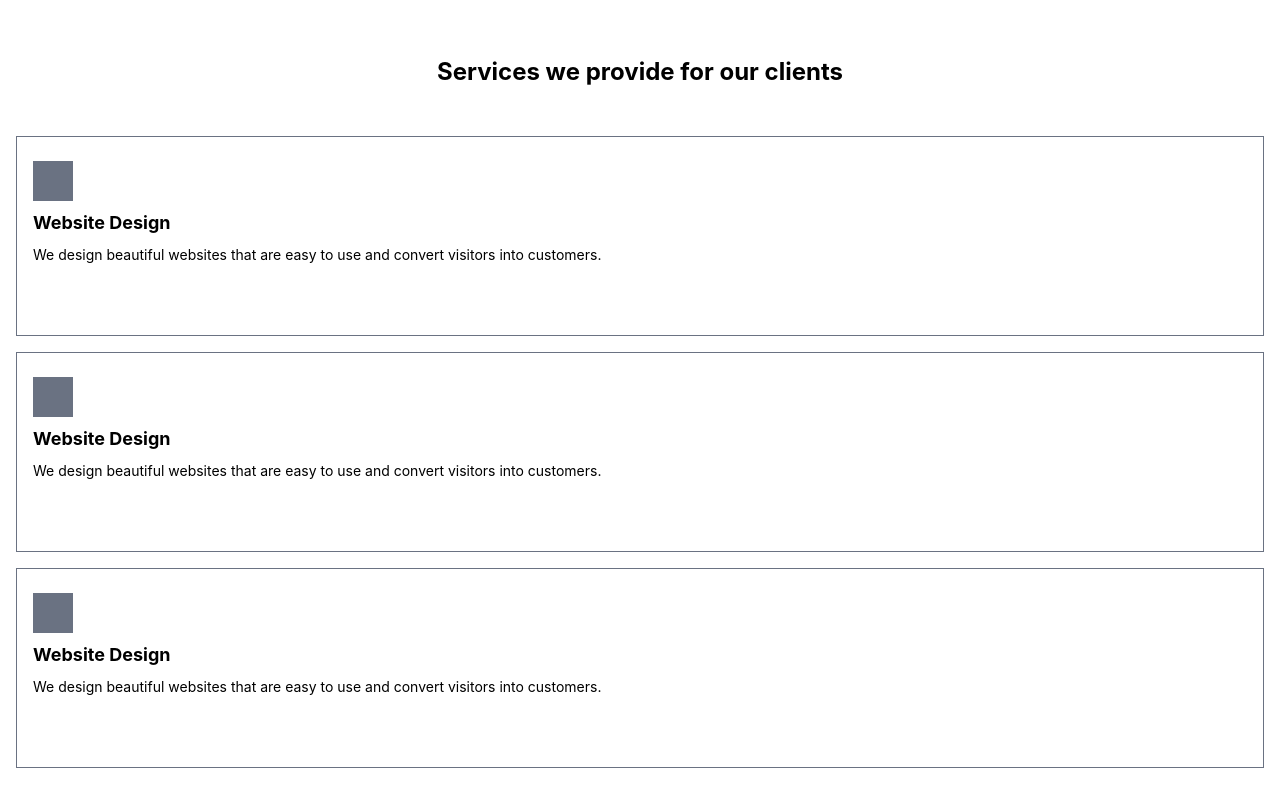
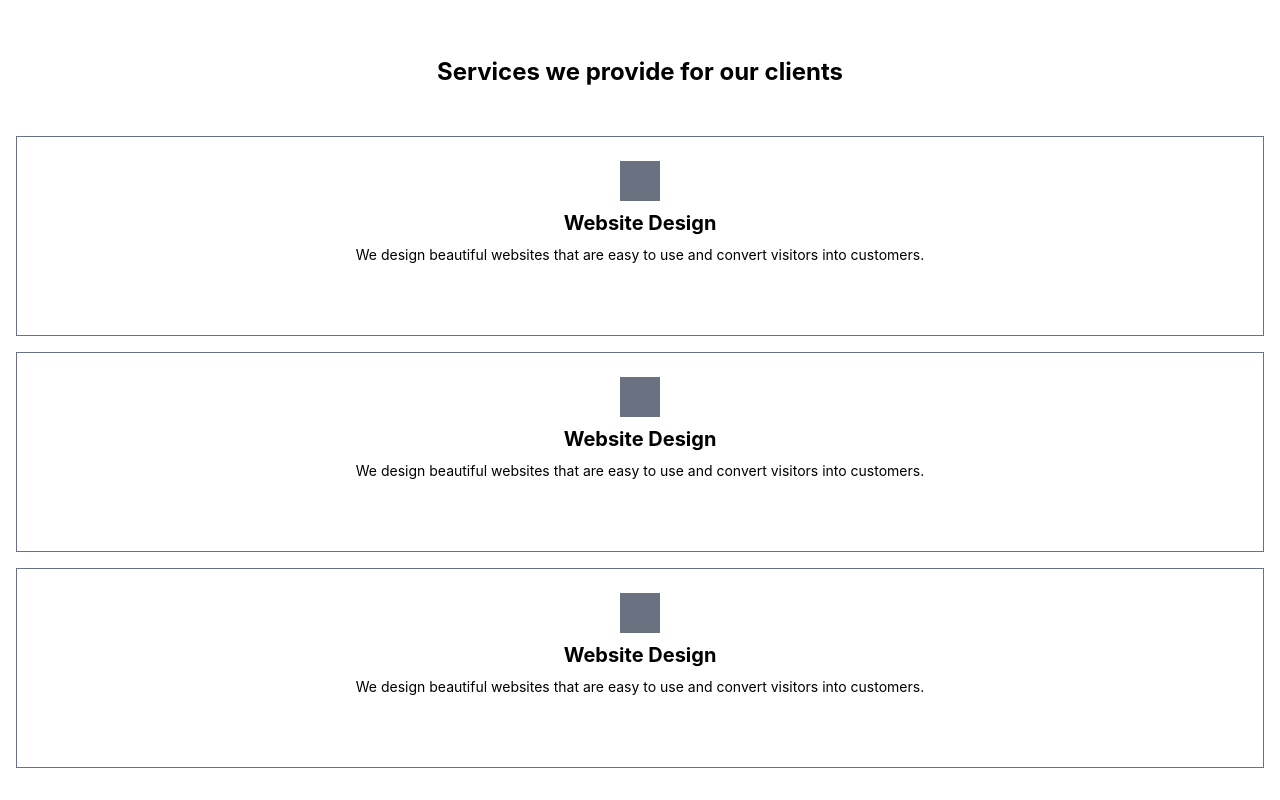
Before and after one commit to Marko21002/agencylanding, a React (Vite) app: page / in a window 1280 px wide. Shown: the part 640-1440 px from the top of the page. Built offline with nearby package versions, Linux system fonts and the light colour scheme.

Commit message:
Refactor Services component layout and styling. Updated text alignment to center and increased font size for service titles to enhance readability and visual appeal.

```diff
--- a/src/components/Services.tsx
+++ b/src/components/Services.tsx
@@ -5,26 +5,26 @@ export default function Services() {
         Services we provide for our clients
       </h1>
       <div className="flex flex-col gap-4 w-full">
-        <div className="w-full h-[200px] border gap-2 border-gray-500 flex flex-col py-6 items-start px-4">
+        <div className="w-full h-[200px] border gap-2 border-gray-500 flex flex-col py-6 items-center text-center px-4">
           <div className="w-10 h-10 bg-gray-500"></div>
-          <h2 className="text-lg font-bold">Website Design</h2>
+          <h2 className="text-xl font-bold">Website Design</h2>
           <p className="text-sm">
             We design beautiful websites that are easy to use and convert
             visitors into customers.
           </p>
         </div>
-        <div className="w-full h-[200px] border gap-2 border-gray-500 flex flex-col py-6 items-start px-4">
+        <div className="w-full h-[200px] border gap-2 border-gray-500 flex flex-col py-6 items-center text-center px-4">
           <div className="w-10 h-10 bg-gray-500"></div>
-          <h2 className="text-lg font-bold">Website Design</h2>
+          <h2 className="text-xl font-bold">Website Design</h2>
           <p className="text-sm">
             We design beautiful websites that are easy to use and convert
             visitors into customers.
           </p>
         </div>
 
-        <div className="w-full h-[200px] border gap-2 border-gray-500 flex flex-col py-6 items-start px-4">
+        <div className="w-full h-[200px] border gap-2 border-gray-500 flex flex-col py-6 items-center text-center px-4">
           <div className="w-10 h-10 bg-gray-500"></div>
-          <h2 className="text-lg font-bold">Website Design</h2>
+          <h2 className="text-xl font-bold">Website Design</h2>
           <p className="text-sm">
             We design beautiful websites that are easy to use and convert
             visitors into customers.
```
